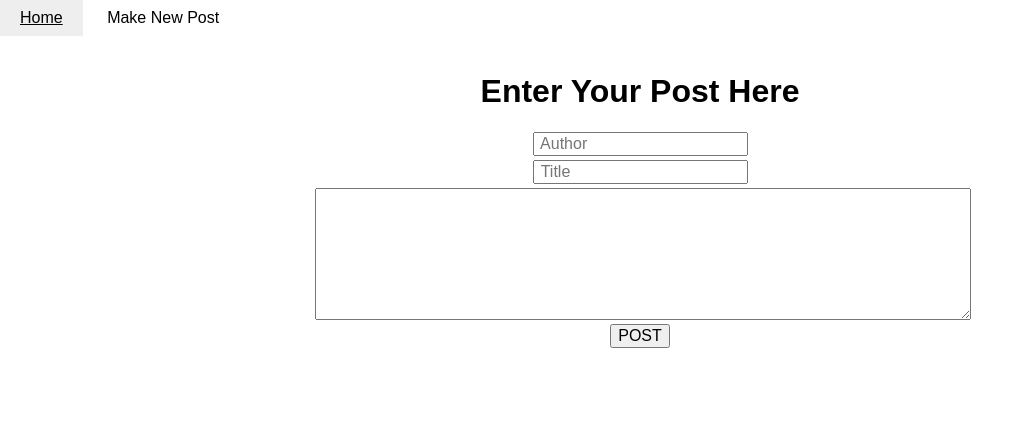
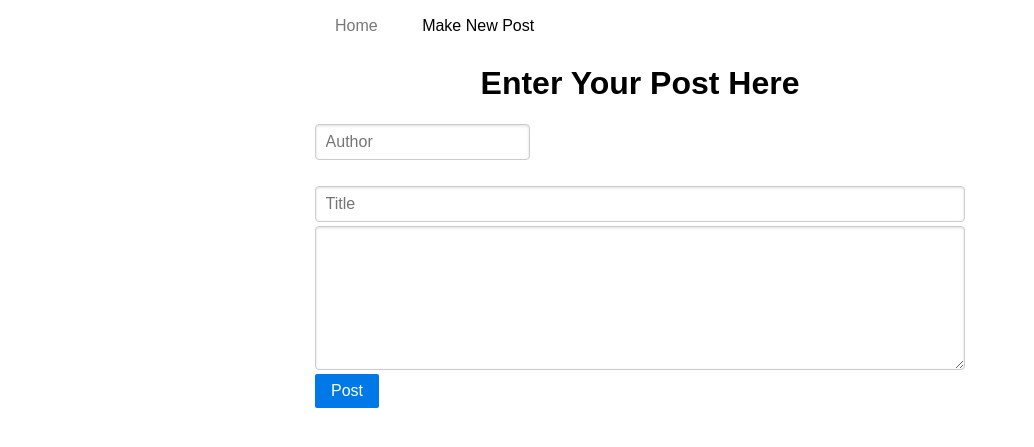
Before and after one commit to koprty/BlogGroup5, a Flask app: page /newpost in a window 1280 px wide. Shown: the top 447 px of the page, without its empty margins (0-1034 px from the left). Run offline with Flask 2, Linux system fonts and the light colour scheme.

Commit message:
more styling

```diff
--- a/app.py
+++ b/app.py
@@ -75,6 +75,7 @@ def newpost():
             errormsg ="Make sure your post and title are not empty"
             return render_template("newPost.html", errormsg= errormsg)
     else:
+        print "BAAAAAK"
         return render_template("newPost.html")
 
 
--- a/static/basic.css
+++ b/static/basic.css
@@ -16,6 +16,7 @@ a:hover{
 }
 
 h1 a:hover{
+    color:#27425E;
     text-decoration:none;
 }
 
@@ -36,7 +37,7 @@ h1 a{
 .wrap{
     max-width: 1200px;
     margin:0 auto;
-    padding: 1em;
+    padding: .5em;
 }
 
 .primary{
--- a/templates/newPost.html
+++ b/templates/newPost.html
@@ -6,22 +6,22 @@
 </head>
 
 <body>
-  <div class="pure-menu pure-menu-open pure-menu-horizontal">
-    <ul>
-        <li><a href="/">Home</a></li>
-        <li class="pure-menu-selected"><a href="#">Make New Post</a></li>
-    </ul>
-</div>
     <div class="wrap">
     <div class="primary">
-        <form action="/newpost" method="Post" class="pure-form-stacked">
-        <center>
+        <div class="pure-menu pure-menu-open pure-menu-horizontal">
+            <ul>
+                <li><a href="/">Home</a></li>
+                <li class="pure-menu-selected"><a href="#">Make New Post</a></li>
+            </ul>
+        </div>
+
+        <form action="/newpost" method="POST" class="pure-form pure-form-stacked">
             <h1>Enter Your Post Here</h1>
-            <input class="pure-input-1-3" type="text" name="author" placeholder=" Author"></input>
-            <input class="pure-input-2-3" type="text" name="Titles" placeholder=" Title"></input>
-            <textarea name="PostInfo" rows="7"></textarea>
-            <button type="submit" name ="submit" value="post">POST</button>
-        </center>
+                <input class="pure-input-1-3" type="text" name="author" placeholder="Author"></input>
+                <br>
+                <input class="pure-input-1" type="text" name="Titles" placeholder="Title"></input>
+                <textarea name="PostInfo" rows="7"></textarea>
+                <button type="submit" name="submit" class="pure-button pure-button-primary" value="post">Post</button>
         </form>
     </div>
     </div>
```
Also changed, not shown: templates/index.html (+6 -7 lines), templates/post.html (+7 -6 lines).
